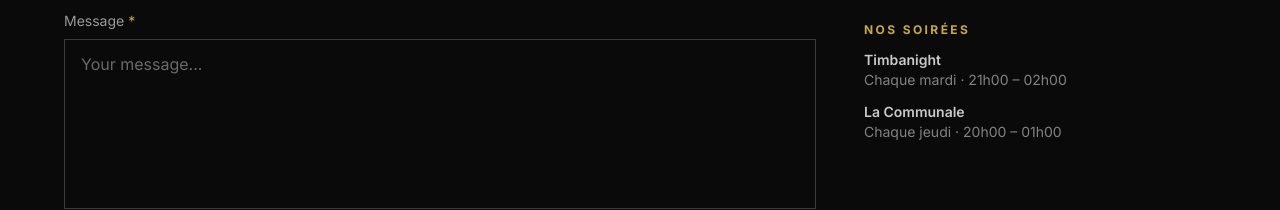
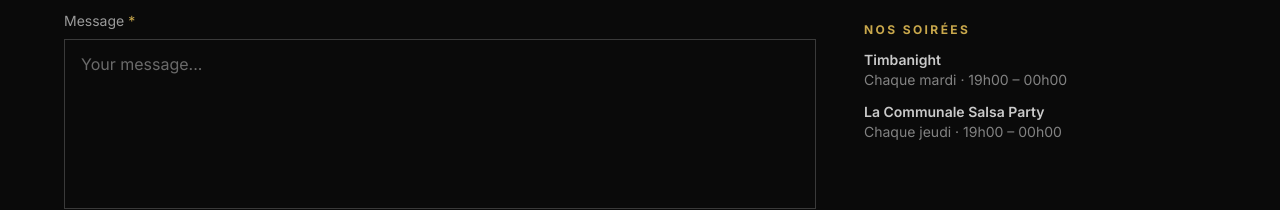
Before and after one commit to jeromejeanhugues-eng/somos-familia, a Next.js app: page /en/contact in a window 1280 px wide. Shown: the part 725-935 px from the top of the page. Built offline with nearby package versions, Linux system fonts and the light colour scheme; a web font is replaced by a local one.

Commit message:
Mise à jour horaires soirées page contact

```diff
--- a/app/[locale]/contact/page.tsx
+++ b/app/[locale]/contact/page.tsx
@@ -120,11 +120,11 @@ export default function ContactPage({ params: { locale } }: { params: { locale:
                   <div className="space-y-3 text-light/50 text-sm">
                     <div>
                       <p className="font-semibold text-light/80">Timbanight</p>
-                      <p>Chaque mardi · 21h00 – 02h00</p>
+                      <p>Chaque mardi · 19h00 – 00h00</p>
                     </div>
                     <div>
-                      <p className="font-semibold text-light/80">La Communale</p>
-                      <p>Chaque jeudi · 20h00 – 01h00</p>
+                      <p className="font-semibold text-light/80">La Communale Salsa Party</p>
+                      <p>Chaque jeudi · 19h00 – 00h00</p>
                     </div>
                   </div>
                 </div>
```
